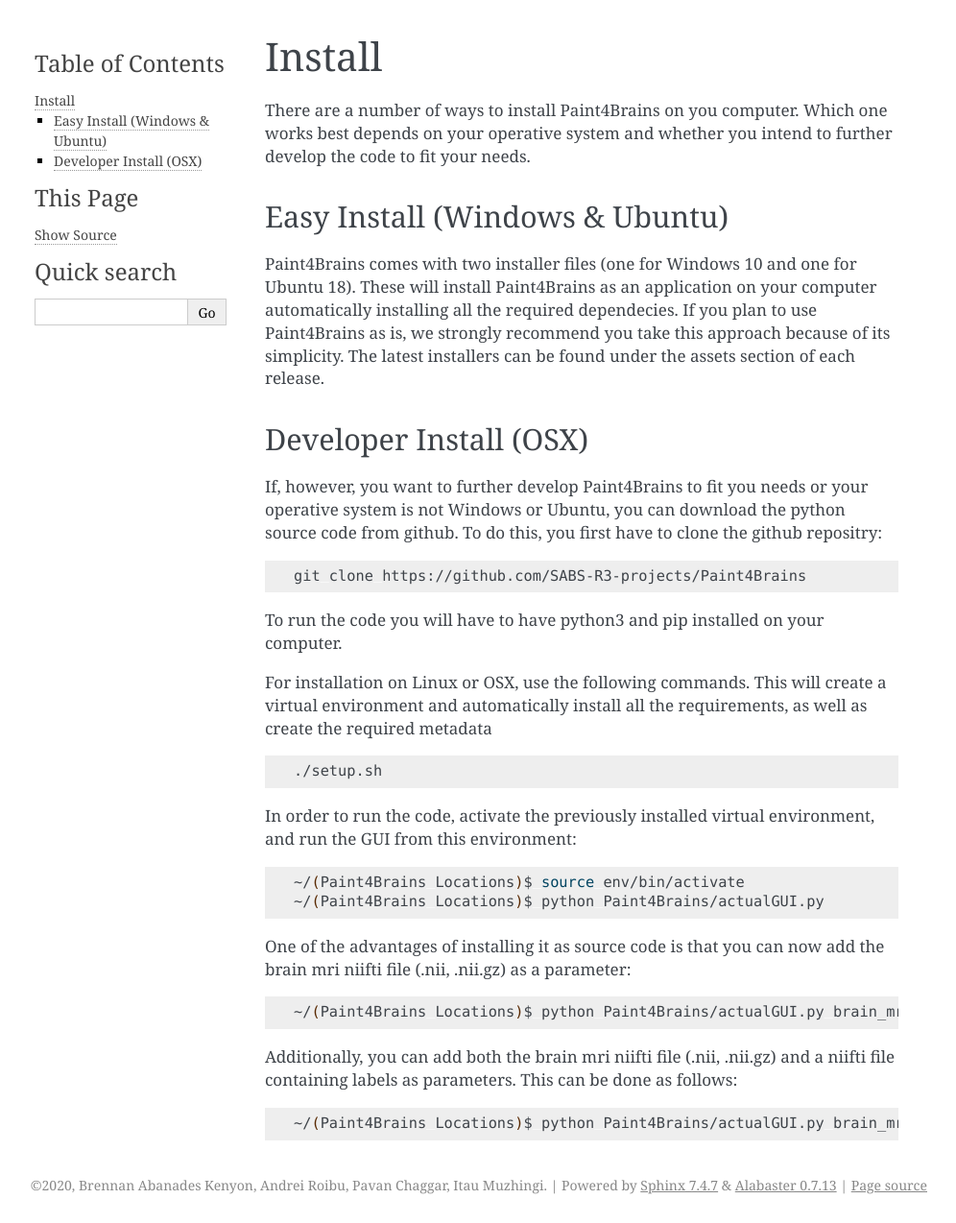
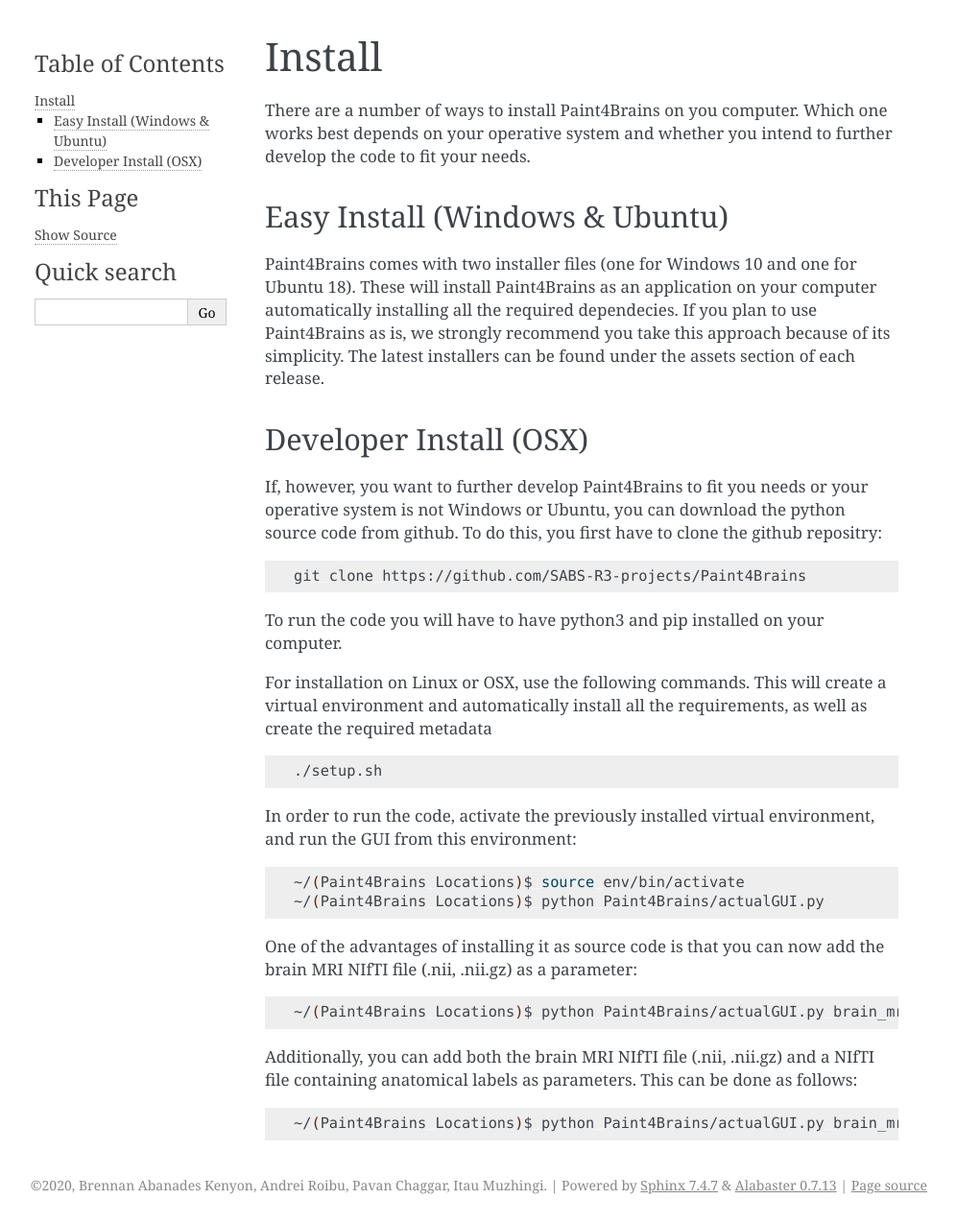
Before and after one commit to SABS-R3-projects/Paint4Brains, a Sphinx documentation site: the page built from docs/source/install.rst, in a window 1280 px wide. Shown: the whole page at 96% size, without its empty margins (144-1140 px from the left). Built offline with Sphinx 7.4.7, drawn with Linux system fonts in a browser that asks for light colours.

Commit message:
Update install.rst

```diff
--- a/docs/source/install.rst
+++ b/docs/source/install.rst
@@ -34,13 +34,13 @@
     ~/(Paint4Brains Locations)$ source env/bin/activate
     ~/(Paint4Brains Locations)$ python Paint4Brains/actualGUI.py
 
-One of the advantages of installing it as source code is that you can now add the brain mri niifti file (.nii, .nii.gz) as a parameter:
+One of the advantages of installing it as source code is that you can now add the brain MRI NIfTI file (.nii, .nii.gz) as a parameter:
 
 .. code-block:: bash
 
     ~/(Paint4Brains Locations)$ python Paint4Brains/actualGUI.py brain_mri_scan.nii
 
-Additionally, you can add both the brain mri niifti file (.nii, .nii.gz) and a niifti file containing labels as parameters. This can be done as follows:
+Additionally, you can add both the brain MRI NIfTI file (.nii, .nii.gz) and a NIfTI file containing anatomical labels as parameters. This can be done as follows:
 
 .. code-block:: bash
 
```
